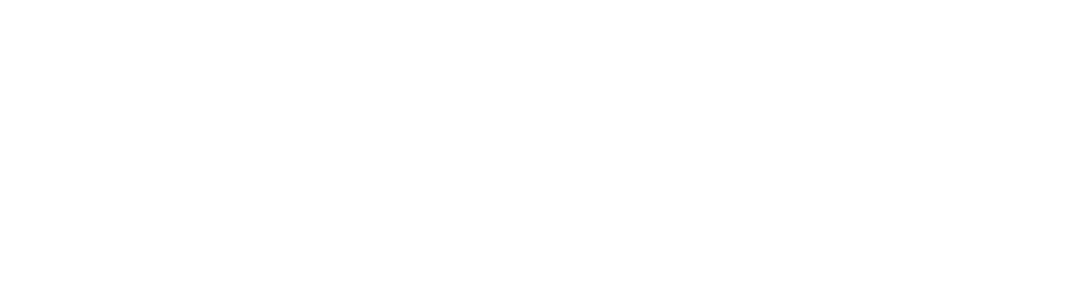
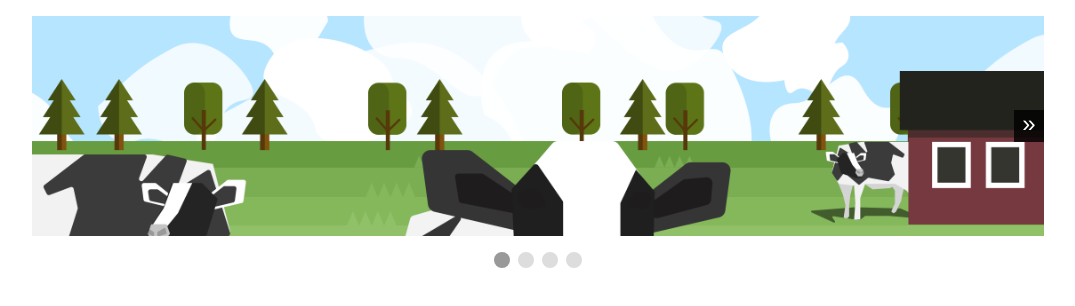
Before and after one commit to Daccho/myhomepage, a plain HTML site: page blog/html/travel.html in a window 1280 px wide. Shown: the whole page, without its empty margins (102-1177 px from the left). Drawn offline with Linux system fonts and the light colour scheme.

Commit message:
Add files via upload

```diff
--- /dev/null
+++ b/blog/css/style.css
@@ -0,0 +1,84 @@
+.carousel {
+    width: 80%;
+    margin: 16px auto;
+}
+
+.container {
+    width: 100%;
+    height: 220px;
+    overflow: hidden;
+    position: relative;
+}
+
+ul {
+    list-style: none;
+    margin: 0;
+    padding: 0;
+    height: 100%;
+    display: flex;
+    transition: transform .3s;
+}
+
+li {
+    height: 100%;
+    min-width: 100%;
+}
+
+li img {
+    width: 100%;
+    height: 100%;
+    object-fit: cover;
+}
+
+#prev,
+#next {
+    position: absolute;
+    top: 50%;
+    transform: translateY(-50%);
+    border: none;
+    background: rgba(0, 0, 0, .8);
+    color: #fff;
+    font-size: 24px;
+    padding: 0 8px 4px;
+    cursor: pointer;
+}
+
+#prev:hover,
+#next:hover {
+    opacity: .8;
+}
+
+
+#prev {
+    left: 0;
+}
+
+#next {
+    right: 0;
+}
+
+.hidden {
+    display: none;
+}
+
+nav{
+    margin-top: 16px;
+    text-align: center;
+}
+
+nav button + button {
+    margin-left: 8px;
+}
+
+nav button {
+    border: none;
+    width: 16px;
+    height: 16px;
+    background: #ddd;
+    border-radius: 50%;
+    cursor: pointer;
+}
+
+nav .current {
+    background: #999;
+}
--- a/blog/html/travel.html
+++ b/blog/html/travel.html
@@ -0,0 +1,35 @@
+<!DOCTYPE html>
+<html lang="ja">
+
+<head>
+    <meta charset="UTF-8">
+    <meta name="viewport" content="width=device-width, initial-scale=1.0">
+    <title>りょこー</title>
+    <link rel="stylesheet" href="../css/style.css" class="rel">
+
+</head>
+
+<body>
+    <section class="carousel">
+        <div class="container">
+            <ul>
+                <li><img src="../sampleimg/pic1.png" alt="cow"></li>
+                <li><img src="../sampleimg/pic2.png" alt="zebra"></li>
+                <li><img src="../sampleimg/pic3.png" alt="monkey"></li>
+                <li><img src="../sampleimg/pic4.png" alt="monkey"></li>
+            </ul>
+            </ul>
+
+            <button id="prev">&laquo;</button>
+            <button id="next">&raquo;</button>
+        </div>
+
+        <nav>
+        </nav>
+
+    </section>
+
+<script src="../js/main.js"></script>
+</body>
+
+</html>
--- /dev/null
+++ b/blog/js/main.js
@@ -0,0 +1,73 @@
+'use strict';
+
+{
+    const next = document.getElementById('next');
+    const prev = document.getElementById('prev');
+    const ul = document.querySelector('ul');
+    const slides = ul.children;
+    const dots = [];
+    let currentIndex = 0;
+
+    function updateButtons() {
+        prev.classList.remove('hidden');
+        next.classList.remove('hidden');
+
+        if (currentIndex === 0) {
+            prev.classList.add('hidden');
+        }
+
+        if (currentIndex === slides.length - 1) {
+            next.classList.add('hidden');
+        }
+    }
+
+    function moveSlides() {
+        const slideWidth = slides[0].getBoundingClientRect().width;
+        ul.style.transform = `translateX(${-1 * slideWidth * currentIndex}px)`;
+    }
+
+    function setupDots() {
+        for (let i = 0; i < slides.length; i++) {
+            const button = document.createElement('button');
+            button.addEventListener('click', () => {
+                currentIndex = i;
+                updateDots();
+                updateButtons();
+                moveSlides();
+            });
+            dots.push(button);
+            document.querySelector('nav').appendChild(button);
+        }
+
+        dots[0].classList.add('current');
+    }
+
+    function updateDots() {
+        dots.forEach(dot => {
+            dot.classList.remove('current');
+        });
+        dots[currentIndex].classList.add('current');
+    }
+
+    updateButtons();
+    setupDots();
+
+    next.addEventListener('click',() => {
+        currentIndex++;
+        updateButtons();
+        updateDots();
+        moveSlides();
+    });
+
+    prev.addEventListener('click',() => {
+        currentIndex--;
+        updateButtons();
+        updateDots();
+        moveSlides();
+    });
+
+    window.addEventListener('resize',() => {
+        moveSlides();
+    });
+
+}
```
Also changed, not shown: blog/html/book.html (+5 -0 lines), blog/js/index.js (added), blog/sampleimg/pic1.png (added), blog/sampleimg/pic2.png (added), blog/sampleimg/pic3.png (added), blog/sampleimg/pic4.png (added).
